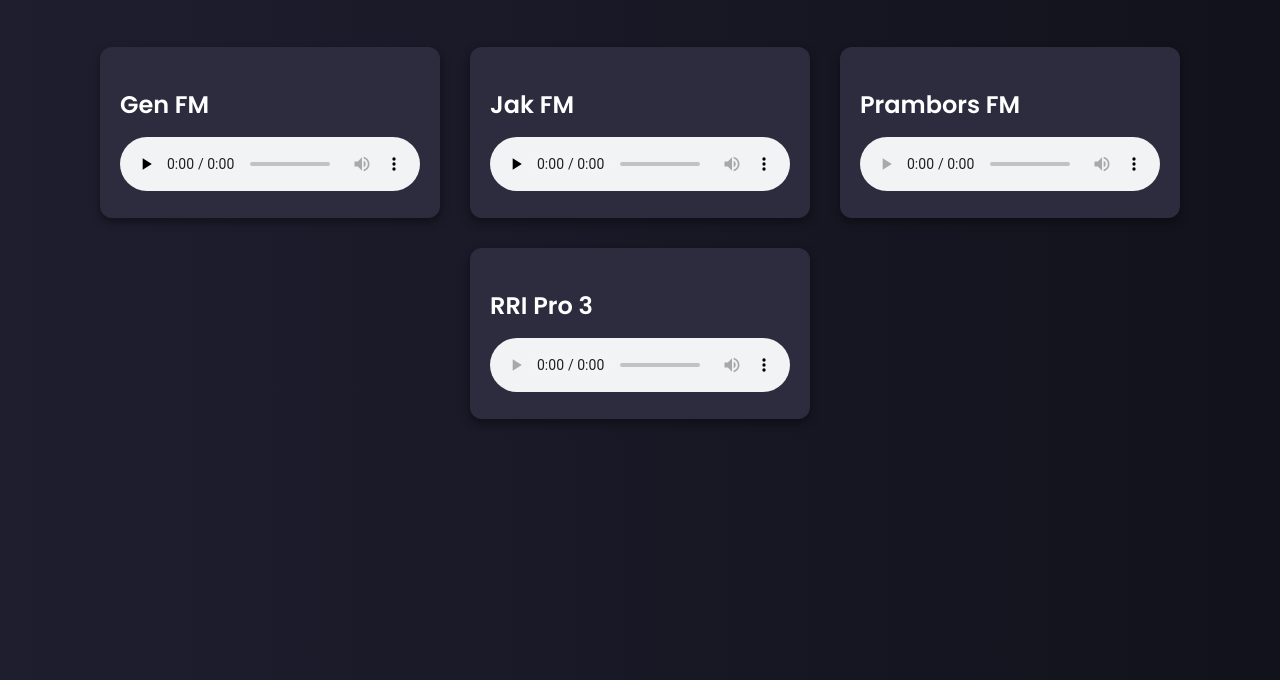
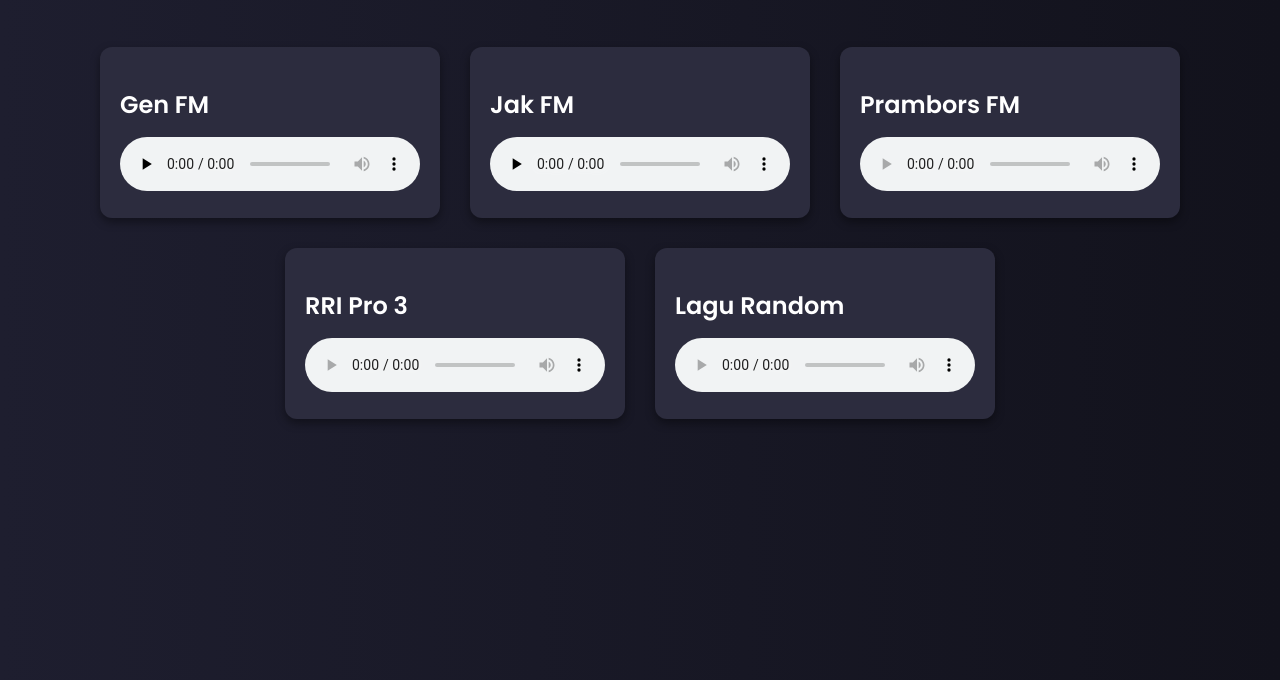
Before and after one commit to vickyaji12/Radio-Streming, a plain HTML site: page index.html in a window 1280 px wide. Shown: the part 120-800 px from the top of the page. Drawn offline with nearby package versions, Linux system fonts and the light colour scheme; no server answers.

Commit message:
Menambahkan Random Music

```diff
--- a/index.html
+++ b/index.html
@@ -41,6 +41,11 @@
           src="https://stream-node0.rri.co.id/streaming/14/9014/kbrn.mp3"
         ></audio>
       </div>
+
+      <div class="radio-card">
+        <h2>Lagu Random</h2>
+        <audio id="prambors" controls src="https://stream.denger.in/"></audio>
+      </div>
     </div>
 
     <script src="script.js"></script>
```
